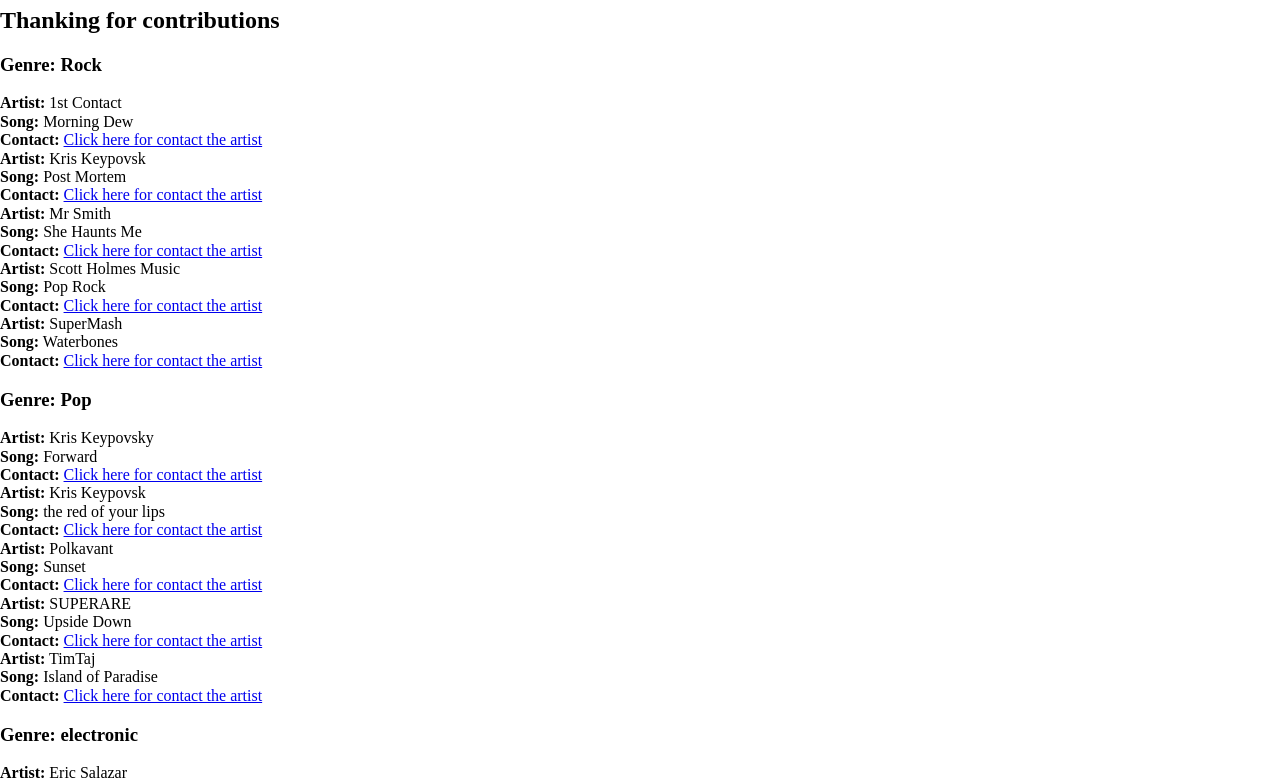
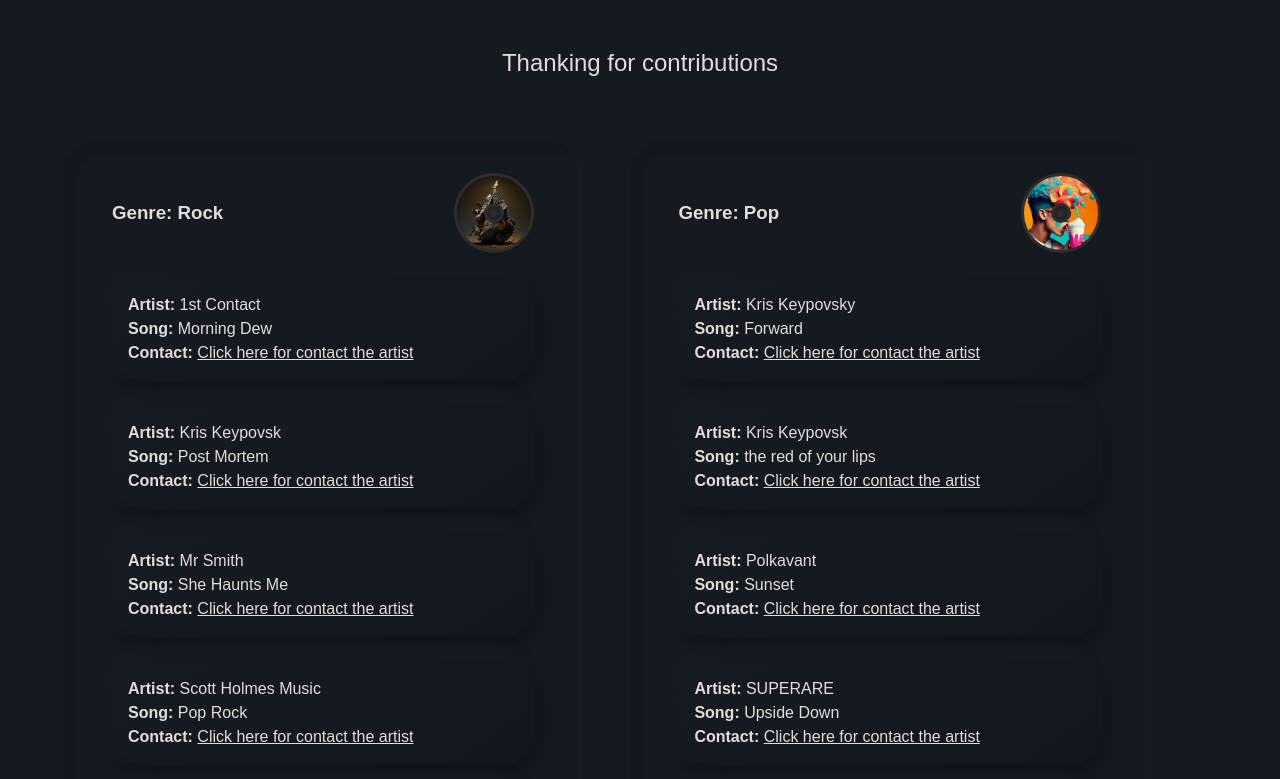
Before and after one commit to ThibaudS-web/music_sim, a website built with Vite: page about.html in a window 1280 px wide. Shown: the part 73-852 px from the top of the page. Built offline with nearby package versions, Linux system fonts and the light colour scheme; a web font is replaced by a local one.

Commit message:
Added base in vite config

```diff
--- a/about.html
+++ b/about.html
@@ -10,7 +10,7 @@
 		integrity="sha512-SzlrxWUlpfuzQ+pcUCosxcglQRNAq/DZjVsC0lE40xsADsfeQoEypE+enwcOiGjk/bSuGGKHEyjSoQ1zVisanQ=="
 		crossorigin="anonymous" referrerpolicy="no-referrer" />
 	<link href="https://fonts.cdnfonts.com/css/imprima" rel="stylesheet" />
-	<link rel="stylesheet" type="text/css" href="/styles/artists.css" />
+	<link rel="stylesheet" type="text/css" href="src/styles/artists.css" />
 	<link rel="stylesheet" href="https://cdnjs.cloudflare.com/ajax/libs/normalize/8.0.1/normalize.min.css"
 		integrity="sha512-NhSC1YmyruXifcj/KFRWoC561YpHpc5Jtzgvbuzx5VozKpWvQ+4nXhPdFgmx8xqexRcpAglTj9sIBWINXa8x5w=="
 		crossorigin="anonymous" referrerpolicy="no-referrer" />
--- a/index.html
+++ b/index.html
@@ -12,7 +12,7 @@
 		integrity="sha512-SzlrxWUlpfuzQ+pcUCosxcglQRNAq/DZjVsC0lE40xsADsfeQoEypE+enwcOiGjk/bSuGGKHEyjSoQ1zVisanQ=="
 		crossorigin="anonymous" referrerpolicy="no-referrer" />
 	<link href="https://fonts.cdnfonts.com/css/imprima" rel="stylesheet" />
-	<link rel="stylesheet" type="text/css" href="/styles/landing.css" />
+	<link rel="stylesheet" type="text/css" href="src/styles/landing.css" />
 	<link rel="stylesheet" href="https://cdnjs.cloudflare.com/ajax/libs/normalize/8.0.1/normalize.min.css"
 		integrity="sha512-NhSC1YmyruXifcj/KFRWoC561YpHpc5Jtzgvbuzx5VozKpWvQ+4nXhPdFgmx8xqexRcpAglTj9sIBWINXa8x5w=="
 		crossorigin="anonymous" referrerpolicy="no-referrer" />
--- a/vite.config.js
+++ b/vite.config.js
@@ -2,6 +2,7 @@ import { defineConfig } from 'vite'
 import { copy } from "vite-plugin-copy";
 
 export default defineConfig({
+    base: "/music_sim/",
     build: {
         rollupOptions: {
             input: {
```
Also changed, not shown: src/styles/artists.css (renamed from src/artists.css), src/styles/global.css (renamed from src/global.css), src/styles/landing.css (renamed from src/landing.css).
